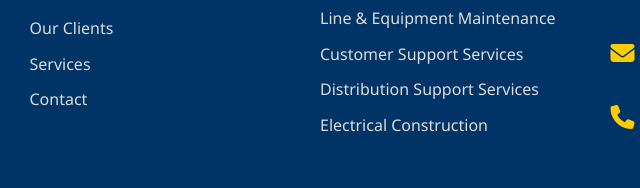
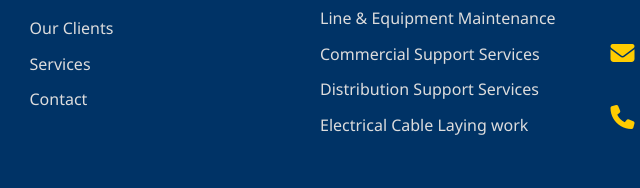
Before and after one commit to WebDeveloperZakir/S.-S.-International-Electrical-Construction-Website-Design, a plain HTML site: page index.html in a window 1280 px wide. Shown: the part 4874-5062 px from the top of the page, 340-980 px from the left. Drawn offline with Linux system fonts and the light colour scheme.

Commit message:
Add files via upload

```diff
--- a/index.html
+++ b/index.html
@@ -829,9 +829,9 @@
                     <ul>
                         <li><a href="#">Commercial Operation Support Services</a></li>
                         <li><a href="#">Line & Equipment Maintenance</a></li>
-                        <li><a href="#">Customer Support Services</a></li>
+                        <li><a href="#">Commercial Support Services</a></li>
                         <li><a href="#">Distribution Support Services</a></li>
-                        <li><a href="#">Electrical Construction</a></li>
+                        <li><a href="#">Electrical Cable Laying work</a></li>
                     </ul>
                 </div>
                 <div class="footer-col">
```
